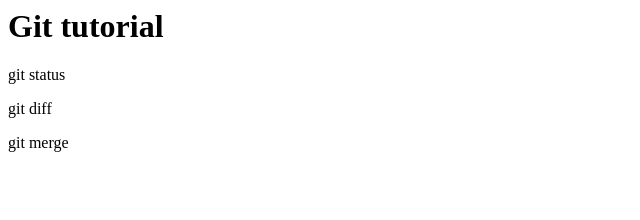
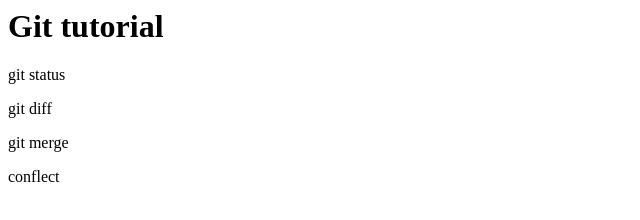
Before and after one commit to nyaonikus/git_tutorial, a plain HTML site: page index.html in a window 1280 px wide. Shown: the full height of the page, 0-640 px from the left. Drawn offline with Linux system fonts and the light colour scheme.

Commit message:
コンフリクトを追記

```diff
--- a/index.html
+++ b/index.html
@@ -2,3 +2,4 @@
 <p>git status</p>
 <p>git diff</p>
 <p>git merge</p>
+<p>conflect</p>
```
